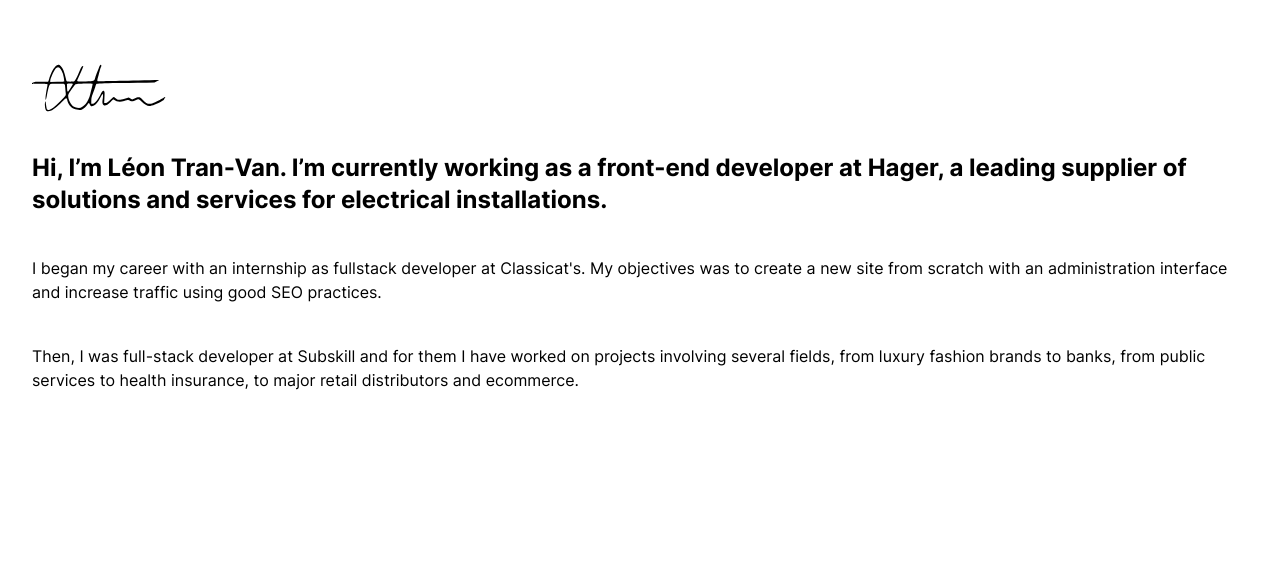
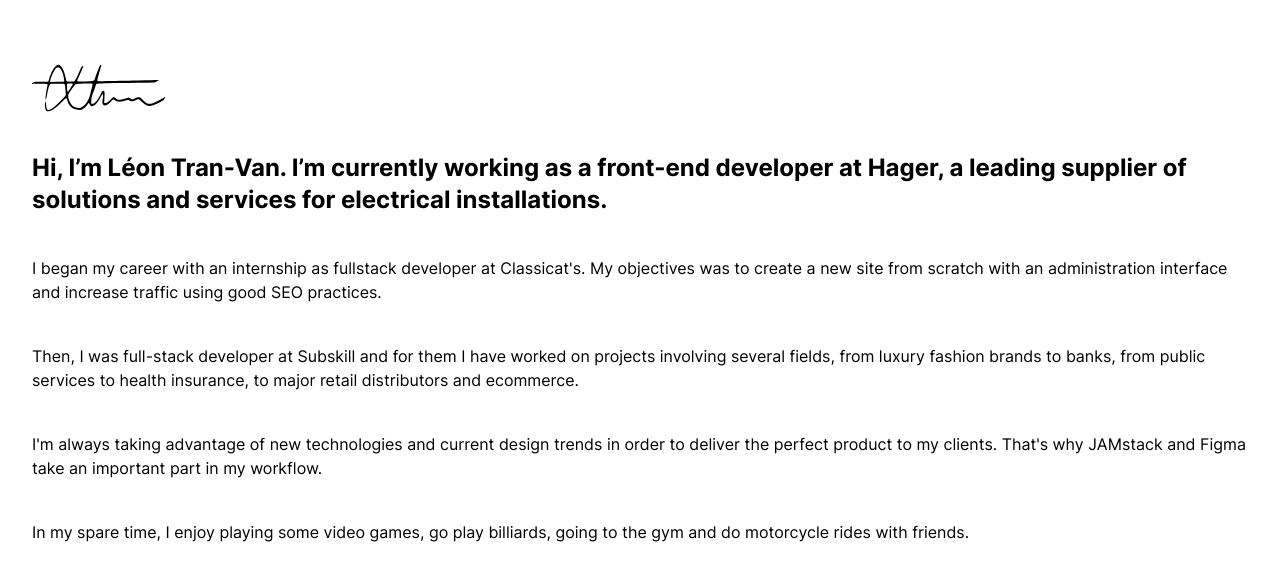
Before and after one commit to ephalys/vue3-experimentation, a Vue app: page / in a window 1280 px wide. Shown: the top 580 px of the page. Built offline with nearby package versions, Linux system fonts and the light colour scheme.

Commit message:
update home text

```diff
--- a/src/components/HomeText.vue
+++ b/src/components/HomeText.vue
@@ -4,7 +4,9 @@ const title =
 
 const paragraphs = [
   "I began my career with an internship as fullstack developer at Classicat's. My objectives was to create a new site from scratch with an administration interface and increase traffic using good SEO practices.",
-  "Then, I was full-stack developer at Subskill and for them I have worked on projects involving several fields, from luxury fashion brands to banks, from public services to health insurance, to major retail distributors and ecommerce."
+  "Then, I was full-stack developer at Subskill and for them I have worked on projects involving several fields, from luxury fashion brands to banks, from public services to health insurance, to major retail distributors and ecommerce.",
+  "I'm always taking advantage of new technologies and current design trends in order to deliver the perfect product to my clients. That's why JAMstack and Figma take an important part in my workflow.",
+  "In my spare time, I enjoy playing some video games, go play billiards, going to the gym and do motorcycle rides with friends."
 ]
 </script>
 
```
